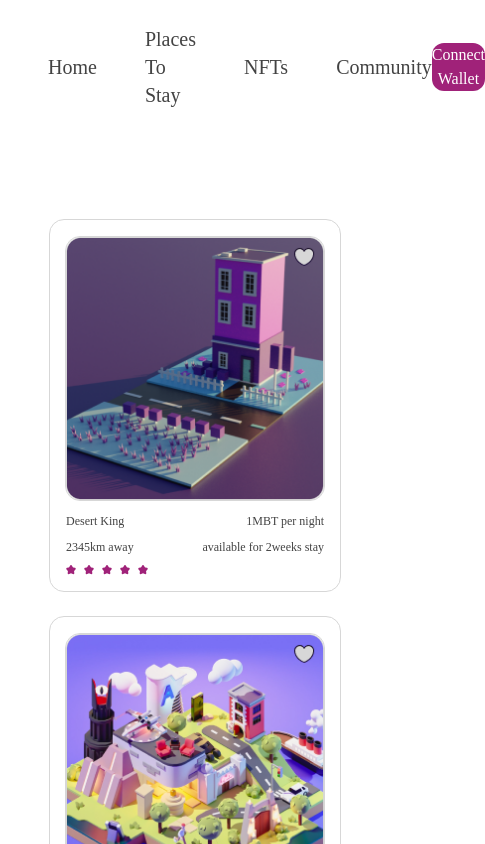
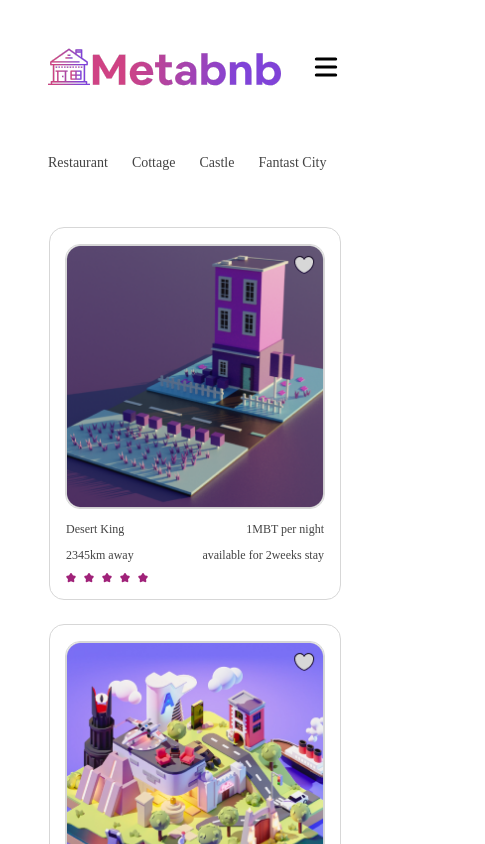
Before and after one commit to Cornerstone-04/metabnb, a React (Create React App) app: page /places-to-stay in a window 390 px wide. Shown: the top 844 px of the page, 485 px wide, since content can reach past the window. Built offline with nearby package versions, Linux system fonts and the light colour scheme; a web font is replaced by a local one.

Commit message:
style: Add scroll to places panel

```diff
--- a/src/components/Navbar.jsx
+++ b/src/components/Navbar.jsx
@@ -7,12 +7,13 @@ const Navbar = () => {
   const [modalOpen, setModalOpen] = useState(false);
 
   return (
-    <nav className="w-full flex justify-between px-12 lg:px-100 mt-43 h-12">
+    <nav className="w-full flex justify-between items-center px-12 lg:px-100 mt-43 h-12">
       <div>
         <img src={Logo} alt="" loading="lazy" />
       </div>
 
-      <div className="flex justify-center items-center gap-12 text-xl">
+
+      <div className="hidden lg:flex justify-center items-center gap-12 text-xl">
         <Link to="/" className="nav__link">
           Home
         </Link>
@@ -28,7 +29,7 @@ const Navbar = () => {
       </div>
 
       <button
-        className="h-12 rounded-xl flex justify-center items-center w-btn bg-gradient-to-t from-primary to-primary text-white font-default font-light font-base"
+        className="h-12 rounded-xl hidden lg:flex justify-center items-center w-btn bg-gradient-to-t from-primary to-primary text-white font-default font-light font-base"
         onClick={() => {
           setModalOpen(true);
         }}
@@ -36,6 +37,8 @@ const Navbar = () => {
         Connect Wallet
       </button>
 
+      <svg class="w-8 h-8 lg:hidden" fill="currentColor" viewBox="0 0 20 20" xmlns="http://www.w3.org/2000/svg"><path fill-rule="evenodd" d="M3 5a1 1 0 011-1h12a1 1 0 110 2H4a1 1 0 01-1-1zM3 10a1 1 0 011-1h12a1 1 0 110 2H4a1 1 0 01-1-1zM3 15a1 1 0 011-1h12a1 1 0 110 2H4a1 1 0 01-1-1z" clip-rule="evenodd"></path></svg>
+
       {modalOpen && <Modal setOpenModal={setModalOpen} />}
     </nav>
   );
--- a/src/screens/Places.jsx
+++ b/src/screens/Places.jsx
@@ -7,33 +7,33 @@ const Places = () => {
   return (
     <div>
       <Navbar />
-      <main className="w-full mx-auto flex flex-col justify-between item px-12 pb-24 lg:px-100 mt-32 gap-places">
-        <div className="w-full max-w-full hidden lg:flex lg:justify-center items-center gap-12">
-          <span className="text-text text-xl font-normal font-default">
+      <main className="w-full mx-auto flex flex-col justify-between item px-12 pb-24 lg:px-100 mt-12 lg:mt-32 gap-10 lg:gap-places">
+        <div className="w-full max-w-full flex lg:justify-center items-center gap-6 lg:gap-12 overflow-x-auto">
+          <span className="text-text text-sm lg:text-xl font-normal font-default">
             Restaurant
           </span>
-          <span className="text-text text-xl font-normal font-default">
+          <span className="text-text text-sm lg:text-xl font-normal font-default">
             Cottage
           </span>
-          <span className="text-text text-xl font-normal font-default">
+          <span className="text-text text-sm lg:text-xl font-normal font-default">
             Castle
           </span>
-          <span className="text-text text-xl font-normal font-default">
-            Fantast City
+          <span className="break-keep text-text text-sm lg:text-xl font-normal font-default">
+            Fantast&nbsp;City
           </span>
-          <span className="text-text text-xl font-normal font-default">
+          <span className="text-text text-sm lg:text-xl font-normal font-default">
             Beach
           </span>
-          <span className="text-text text-xl font-normal font-default">
+          <span className="text-text text-sm lg:text-xl font-normal font-default">
             Cabins
           </span>
-          <span className="text-text text-xl font-normal font-default">
+          <span className="break-keep text-text text-sm lg:text-xl font-normal font-default whitespace-nowrap">
             Off-grid
           </span>
-          <span className="text-text text-xl font-normal font-default">
+          <span className="text-text text-sm lg:text-xl font-normal font-default">
             Farm
           </span>
-          <button className="h-12 w-btnAlt bg-white flex items-center justify-between py-3 px-4 border border-borderAlt rounded-lg">
+          <button className="h-12 w-btnAlt bg-white flex items-center justify-center gap-10 py-3 px-4 border border-borderAlt rounded-lg">
             <span>Location</span>
             <img src={Setting} alt="" />
           </button>
--- a/src/styles/output.css
+++ b/src/styles/output.css
@@ -660,6 +660,10 @@ video {
   margin-bottom: 3.5rem;
 }
 
+.mt-12{
+  margin-top: 3rem;
+}
+
 .flex{
   display: flex;
 }
@@ -670,10 +674,6 @@ video {
 
 .hidden{
   display: none;
-}
-
-.h-footer{
-  height: 322px;
 }
 
 .h-screen{
@@ -706,6 +706,14 @@ video {
 
 .h-575{
   height: 575px;
+}
+
+.h-6{
+  height: 1.5rem;
+}
+
+.h-8{
+  height: 2rem;
 }
 
 .min-h-screen{
@@ -746,6 +754,14 @@ video {
 
 .w-btnAlt{
   width: 161px;
+}
+
+.w-6{
+  width: 1.5rem;
+}
+
+.w-8{
+  width: 2rem;
 }
 
 .max-w-modal{
@@ -816,16 +832,12 @@ video {
   justify-content: space-evenly;
 }
 
-.gap-24{
-  gap: 6rem;
+.gap-8{
+  gap: 2rem;
 }
 
-.gap-14{
-  gap: 3.5rem;
-}
-
-.gap-8{
-  gap: 2rem;
+.gap-4{
+  gap: 1rem;
 }
 
 .gap-2\.5{
@@ -836,20 +848,12 @@ video {
   gap: 0.5rem;
 }
 
-.gap-6{
-  gap: 1.5rem;
-}
-
 .gap-3\.5{
   gap: 0.875rem;
 }
 
 .gap-3{
   gap: 0.75rem;
-}
-
-.gap-4{
-  gap: 1rem;
 }
 
 .gap-12{
@@ -860,16 +864,36 @@ video {
   gap: 43px;
 }
 
+.gap-6{
+  gap: 1.5rem;
+}
+
 .gap-5{
   gap: 1.25rem;
 }
 
-.gap-places{
-  gap: 75px;
+.gap-10{
+  gap: 2.5rem;
 }
 
 .overflow-hidden{
   overflow: hidden;
+}
+
+.overflow-x-auto{
+  overflow-x: auto;
+}
+
+.overflow-x-scroll{
+  overflow-x: scroll;
+}
+
+.whitespace-nowrap{
+  white-space: nowrap;
+}
+
+.break-keep{
+  word-break: keep-all;
 }
 
 .rounded-2xl{
@@ -973,9 +997,14 @@ video {
   padding: 1rem;
 }
 
-.px-100{
-  padding-left: 100px;
-  padding-right: 100px;
+.px-10{
+  padding-left: 2.5rem;
+  padding-right: 2.5rem;
+}
+
+.px-8{
+  padding-left: 2rem;
+  padding-right: 2rem;
 }
 
 .py-6{
@@ -991,6 +1020,11 @@ video {
 .px-12{
   padding-left: 3rem;
   padding-right: 3rem;
+}
+
+.px-100{
+  padding-left: 100px;
+  padding-right: 100px;
 }
 
 .px-4{
@@ -1013,16 +1047,6 @@ video {
   padding-bottom: 0.75rem;
 }
 
-.px-8{
-  padding-left: 2rem;
-  padding-right: 2rem;
-}
-
-.px-10{
-  padding-left: 2.5rem;
-  padding-right: 2.5rem;
-}
-
 .pt-16{
   padding-top: 4rem;
 }
@@ -1039,16 +1063,16 @@ video {
   font-family: Red Rose;
 }
 
+.font-sora{
+  font-family: Sora;
+}
+
 .font-token{
   font-family: Inter;
 }
 
 .font-openSea{
   font-family: Poppins;
-}
-
-.font-sora{
-  font-family: Sora;
 }
 
 .text-base{
@@ -1087,6 +1111,11 @@ video {
 .text-xs{
   font-size: 0.75rem;
   line-height: 1rem;
+}
+
+.text-sm{
+  font-size: 0.875rem;
+  line-height: 1.25rem;
 }
 
 .font-normal{
@@ -1133,12 +1162,6 @@ video {
 .outline-none{
   outline: 2px solid transparent;
   outline-offset: 2px;
-}
-
-.backdrop-blur{
-  --tw-backdrop-blur: blur(8px);
-  -webkit-backdrop-filter: var(--tw-backdrop-blur) var(--tw-backdrop-brightness) var(--tw-backdrop-contrast) var(--tw-backdrop-grayscale) var(--tw-backdrop-hue-rotate) var(--tw-backdrop-invert) var(--tw-backdrop-opacity) var(--tw-backdrop-saturate) var(--tw-backdrop-sepia);
-          backdrop-filter: var(--tw-backdrop-blur) var(--tw-backdrop-brightness) var(--tw-backdrop-contrast) var(--tw-backdrop-grayscale) var(--tw-backdrop-hue-rotate) var(--tw-backdrop-invert) var(--tw-backdrop-opacity) var(--tw-backdrop-saturate) var(--tw-backdrop-sepia);
 }
 
 .nav__link{
@@ -1230,14 +1253,26 @@ video {
     align-items: center;
   }
 
+  .md\:justify-center{
+    justify-content: center;
+  }
+
   .md\:p-100{
     padding: 100px;
   }
 }
 
 @media (min-width: 1024px){
+  .lg\:mt-32{
+    margin-top: 8rem;
+  }
+
   .lg\:flex{
     display: flex;
+  }
+
+  .lg\:hidden{
+    display: none;
   }
 
   .lg\:h-footer{
@@ -1256,29 +1291,34 @@ video {
     justify-content: center;
   }
 
+  .lg\:gap-24{
+    gap: 6rem;
+  }
+
   .lg\:gap-14{
     gap: 3.5rem;
-  }
-
-  .lg\:gap-24{
-    gap: 6rem;
   }
 
   .lg\:gap-6{
     gap: 1.5rem;
   }
 
-  .lg\:gap-3\.5{
-    gap: 0.875rem;
+  .lg\:gap-places{
+    gap: 75px;
   }
 
-  .lg\:gap-3{
-    gap: 0.75rem;
+  .lg\:gap-12{
+    gap: 3rem;
   }
 
   .lg\:px-100{
     padding-left: 100px;
     padding-right: 100px;
+  }
+
+  .lg\:text-xl{
+    font-size: 1.25rem;
+    line-height: 1.75rem;
   }
 }
 
--- a/tailwind.config.js
+++ b/tailwind.config.js
@@ -44,6 +44,7 @@ module.exports = {
       },
       height: {
         box: "372px",
+        btnAlt: "161px",
         boxImg: "265px",
         footer: "322px",
         70: "70px",
```
